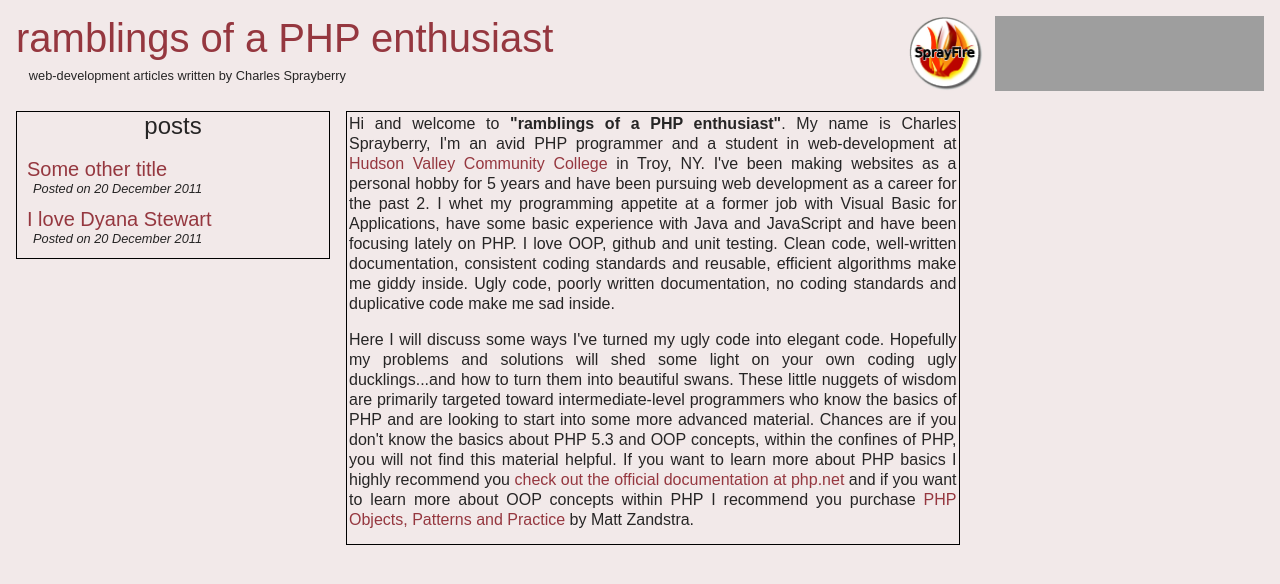
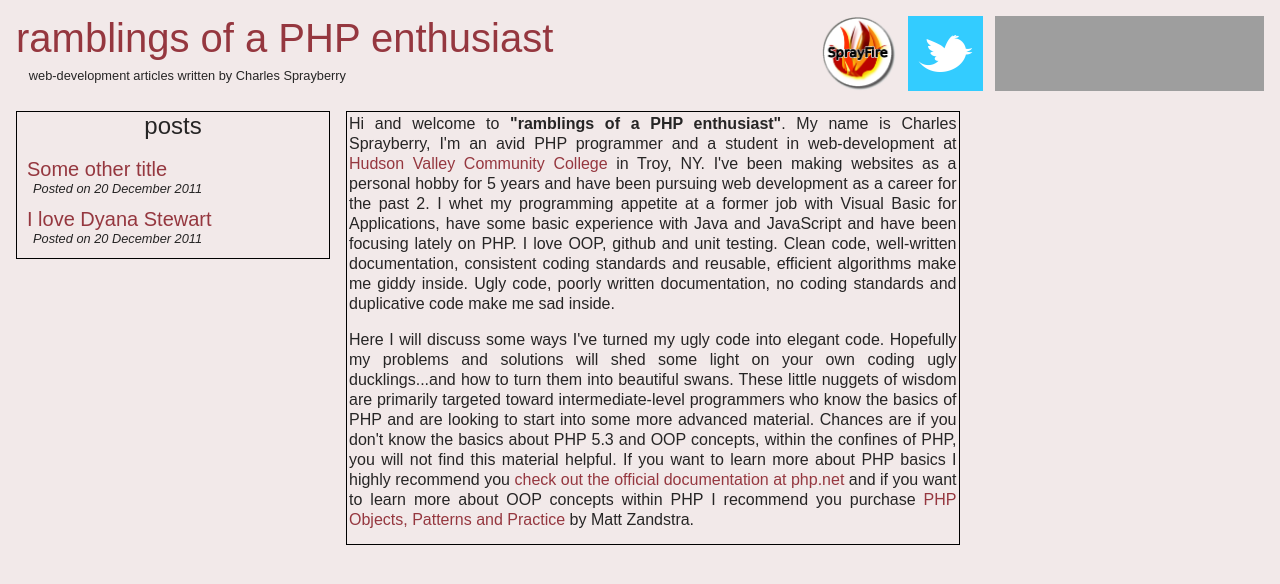
Before and after one commit to cspray/archived-blog, a Jekyll site: the page built from index.html, in a window 1280 px wide. Shown: the top 584 px of the page. Built offline with Jekyll 4.4.1, drawn with Linux system fonts in a browser that asks for light colours; grey boxes are pictures that could not be loaded.

Commit message:
UPD adding twitter logo to the social navigation menu

```diff
--- a/_layouts/default.html
+++ b/_layouts/default.html
@@ -20,6 +20,11 @@
     	    			<a href="http://github.com/cspray/SprayFire">
     	    			<li>
     	    				<img src="/img/sprayfire_logo.png" width="75" height="75" alt="SprayFire PHP framework developed and created by Charles Sprayberry.  Logo drawn by Dyana Stewart." title="SprayFire PHP framework developed and created by Charles Sprayberry.  Logo drawn by Dyana Stewart." />
+    	    			</li>
+    	    			</a>
+    	    			<a href="https://twitter.com/#!/charlesspray">
+    	    			<li>
+    	    				<img src="/img/twitter_logo.png" width="75" height="75" alt="Check out Charles Sprayberry's Twitter profile!" title="Check out Charles Sprayberry's Twitter profile!" />
     	    			</li>
     	    			</a>
     	    			<a href="http://stackexchange.com/users/387580">
```
Also changed, not shown: img/twitter_logo.png (added).
